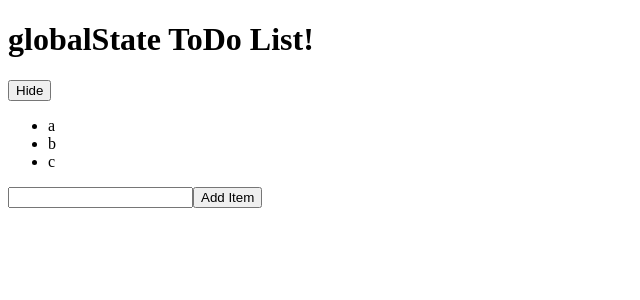
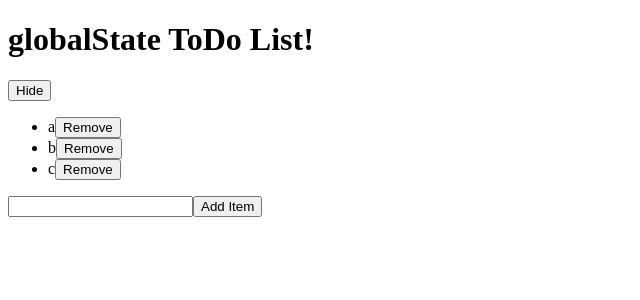
Before and after one commit to cnebs/rh-bp, a React app: page / in a window 1280 px wide. Shown: the top 300 px of the page, without its empty margins (0-640 px from the left). Built offline with nearby package versions, Linux system fonts and the light colour scheme; the HTML template or start-up script is replaced by a standard one.

Commit message:
include deletion for full crud

```diff
--- /dev/null
+++ b/client/src/components/Delete/Delete.jsx
@@ -0,0 +1,17 @@
+import React, {useContext, useState} from 'react';
+import { Context } from '../../globalState/Store.js';
+
+
+const Delete = ({ index }) => {
+
+  const [state, dispatch] = useContext(Context);
+
+
+  return (
+    <button type="button" onClick={ () => dispatch({ type:  'DELETE_LIST_ITEM', payload: index})}>
+      Remove
+    </button>
+  )
+}
+
+export default Delete;
--- a/client/src/components/Item/Item.jsx
+++ b/client/src/components/Item/Item.jsx
@@ -1,5 +1,11 @@
 import React from 'react';
+import Delete from '../Delete/Delete.jsx';
 
-const Item = ({ item }) => <li>{item}</li>;
+const Item = ({ item, index }) => (
+  <li>
+    <span>{item}</span>
+    <Delete index={index} />
+  </li>
+);
 
 export default Item;
--- a/client/src/components/List/List.jsx
+++ b/client/src/components/List/List.jsx
@@ -14,7 +14,7 @@ const List = () => {
   return (
       state.toggle ?
         <ul>
-          {state.list.map( (item, i) => <Item key={i} item={item} />)}
+          {state.list.map( (item, i) => <Item key={i} item={item} index={i} />)}
         </ul>
       : <></>
   )
--- a/client/src/globalState/Reducer.js
+++ b/client/src/globalState/Reducer.js
@@ -7,8 +7,17 @@ const Reducer = (state, action) => {
       };
 
     case 'ADD_LIST_ITEM':
-      const list = state.list;
+      var list = state.list;
       list.push(action.payload);
+      return {
+        ...state,
+        list: list
+      };
+
+    case 'DELETE_LIST_ITEM':
+      var list = state.list,
+          index = action.payload;
+      list.splice(index, 1);
       return {
         ...state,
         list: list
```
Also changed, not shown: 1 other file (tests, documents, lock files or other folders).
